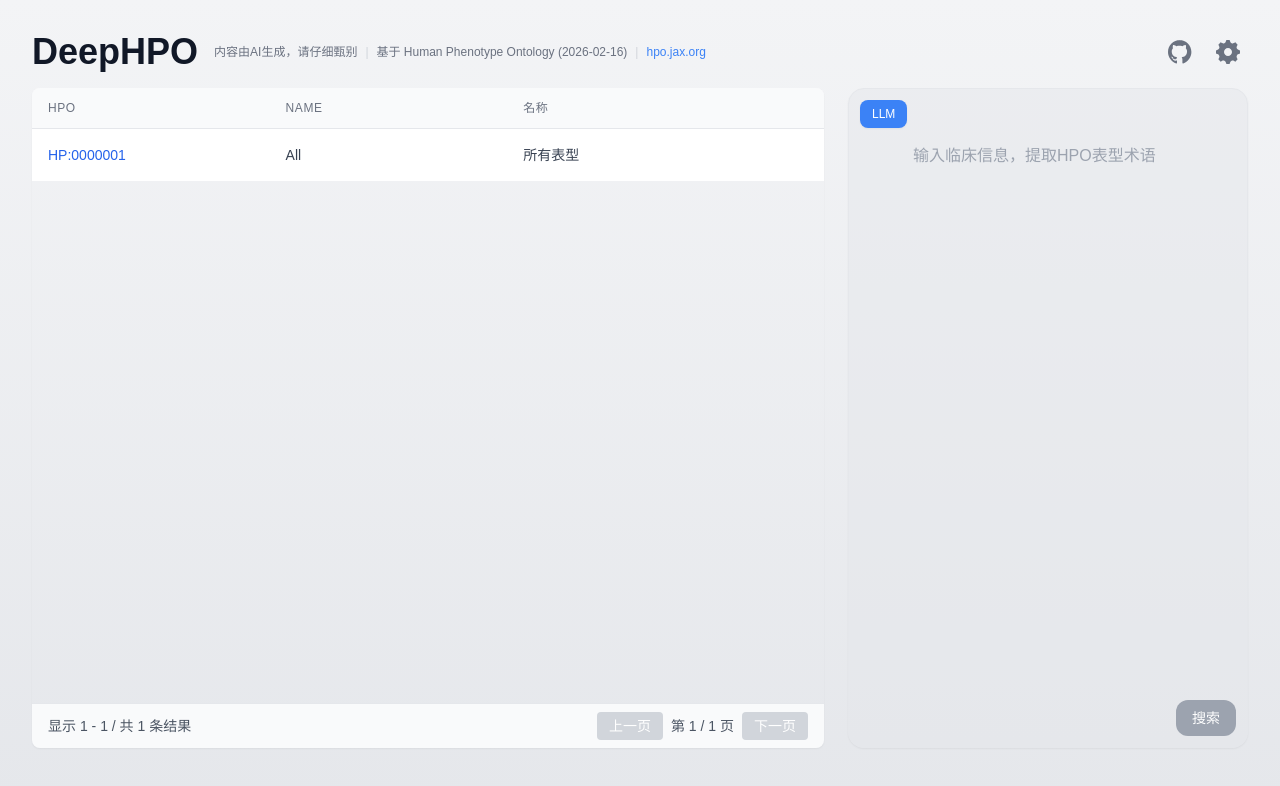
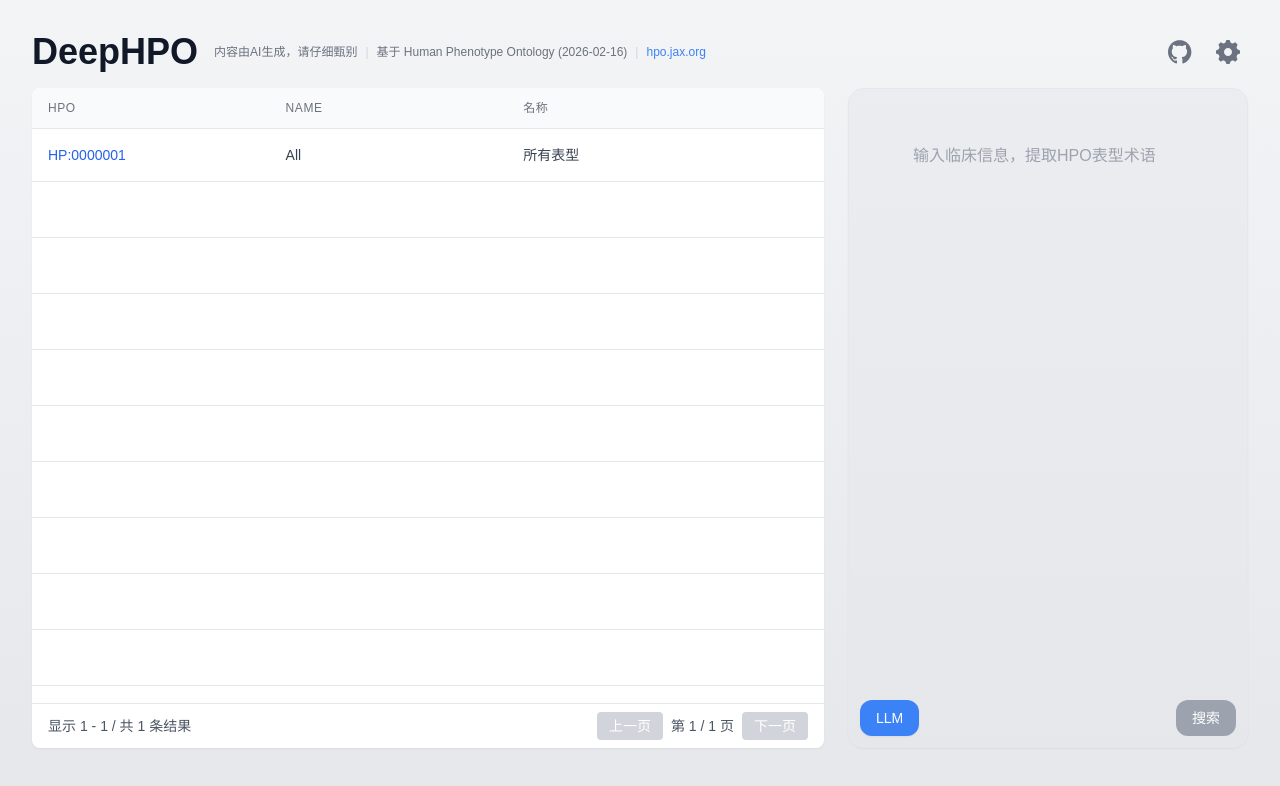
Before and after one commit to pzweuj/DeepHPO, a Next.js app: page / in a window 1280 px wide. Shown: the top 786 px of the page. Built offline with nearby package versions, Linux system fonts and the light colour scheme.

Commit message:
整体风格改进

```diff
--- a/src/app/components/searchBox.tsx
+++ b/src/app/components/searchBox.tsx
@@ -31,7 +31,7 @@ export default function SearchBox({ initialQuery, onSearch, isLoading, searchTyp
       <button
         type="button"
         onClick={() => onTypeChange(searchType === 'matcher' ? 'searcher' : 'matcher')}
-        className="absolute left-3 top-3 z-10 px-3 py-1.5 rounded-lg text-xs font-medium transition-colors bg-blue-500 text-white shadow-sm hover:bg-blue-600"
+        className="absolute left-3 bottom-3 z-10 px-4 py-2 rounded-xl transition-colors text-white text-sm font-medium bg-blue-500 shadow-sm hover:bg-blue-600"
       >
         {searchType === 'matcher' ? 'LLM' : '表型'}
       </button>
--- a/src/app/components/table.tsx
+++ b/src/app/components/table.tsx
@@ -97,9 +97,8 @@ export default function Table({ data, isLoading }: TableProps) {
   });
 
   return (
-    <div className="w-full h-full flex flex-col overflow-hidden rounded-lg shadow-sm">
-      <div className="flex-1 overflow-auto">
-        <div className="min-w-full">
+    <div className="w-full h-full flex flex-col rounded-lg shadow-sm overflow-hidden">
+      <div className="overflow-y-auto overflow-x-hidden bg-white dark:bg-gray-800">
         <table className="min-w-full divide-y divide-gray-200 dark:divide-gray-700">
           <thead className="bg-gray-50 dark:bg-gray-700 sticky top-0 z-10">
               {table.getHeaderGroups().map(headerGroup => (
@@ -116,7 +115,7 @@ export default function Table({ data, isLoading }: TableProps) {
                 </tr>
               ))}
             </thead>
-            {isLoading ? (
+            {isLoading && safeData.length === 0 ? (
               <tbody>
                 <tr>
                   <td colSpan={6} className="text-center py-4 text-gray-500 dark:text-gray-400">
@@ -131,7 +130,7 @@ export default function Table({ data, isLoading }: TableProps) {
                     key={row.id}
                     className="hover:bg-gray-50 dark:hover:bg-gray-700 transition-colors relative group"
                   >
-                    {row.getVisibleCells().map(cell => (
+                    {row.getVisibleCells().map((cell, ci) => (
                       <td
                         key={cell.id}
                         className="px-4 py-4 whitespace-normal text-sm text-gray-700 dark:text-gray-300"
@@ -140,32 +139,41 @@ export default function Table({ data, isLoading }: TableProps) {
                         <div className="relative z-0">
                           {flexRender(cell.column.columnDef.cell, cell.getContext())}
                         </div>
-                      </td>
-                    ))}
-                    {/* Hover 弹窗：显示 Description & 描述 */}
-                    <td className="hidden group-hover:block absolute left-0 right-0 top-full mt-1 z-20">
-                      <div className="bg-white dark:bg-gray-700 border border-gray-300 dark:border-gray-600 rounded-lg shadow-lg p-3 mx-4 text-sm">
-                        <div className="mb-1">
-                          <span className="font-medium text-gray-500 dark:text-gray-400">Description: </span>
+                        {/* Hover 弹窗：放在第一个 td 内 */}
+                        {ci === 0 && (
+                          <div className="opacity-0 group-hover:opacity-100 pointer-events-none absolute left-0 right-0 top-full mt-1 z-20 transition-opacity">
+                            <div className="bg-white dark:bg-gray-700 border border-gray-300 dark:border-gray-600 rounded-lg shadow-lg p-3 mr-4 text-sm max-w-xl space-y-1">
+                              <div>
+                                <span className="font-medium text-blue-600 dark:text-blue-400">Description: </span>
                                 <span className="text-gray-700 dark:text-gray-300">{row.original.definition || '-'}</span>
                               </div>
                               <div>
-                          <span className="font-medium text-gray-500 dark:text-gray-400">描述: </span>
+                                <span className="font-medium text-blue-600 dark:text-blue-400">描述: </span>
                                 <span className="text-gray-700 dark:text-gray-300">{row.original.definitionCn || '-'}</span>
                               </div>
                             </div>
+                          </div>
+                        )}
                       </td>
+                    ))}
+                  </tr>
+                ))}
+                {/* 填充空行使表格填满 */}
+                {Array.from({ length: Math.max(0, pageSize - table.getRowModel().rows.length) }).map((_, i) => (
+                  <tr key={`empty-${i}`} className="h-[56px]">
+                    {table.getVisibleLeafColumns().map((_, j) => (
+                      <td key={j} className="px-4 py-4 text-sm">&nbsp;</td>
+                    ))}
                   </tr>
                 ))}
               </tbody>
             )}
           </table>
       </div>
-      </div>
 
       {/* 分页信息 - 底部 */}
       {!isLoading && safeData.length > 0 && (
-        <div className="px-4 py-2 bg-gray-50 dark:bg-gray-700 text-sm text-gray-600 dark:text-gray-300 flex items-center justify-between border-t border-gray-200 dark:border-gray-600">
+        <div className="px-4 py-2 bg-white dark:bg-gray-800 text-sm text-gray-600 dark:text-gray-300 flex items-center justify-between border-t border-gray-200 dark:border-gray-600">
           <div>
             显示 {table.getState().pagination.pageIndex * pageSize + 1} - {Math.min((table.getState().pagination.pageIndex + 1) * pageSize, safeData.length)} / 共 {safeData.length} 条结果
           </div>
```
Lines whose indentation alone changed are shown as unchanged.
